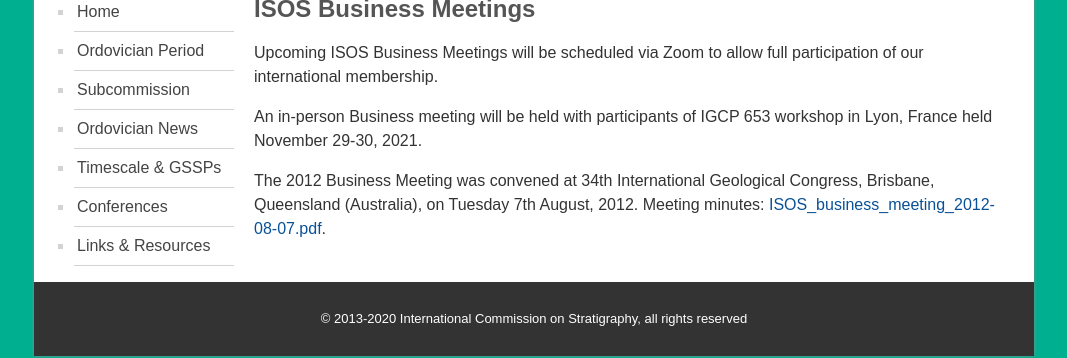
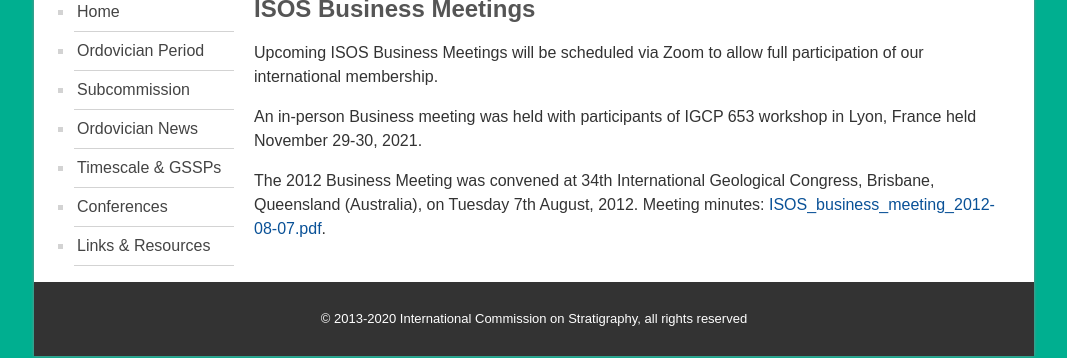
Before and after one commit to whwangChina/subcommission-ordovician, a Jekyll site: the page built from pages/meetings.md, in a window 1280 px wide. Shown: the part 427-785 px from the top of the page, without its empty margins (106-1173 px from the left). Built offline with Jekyll 4.4.1, drawn with Linux system fonts in a browser that asks for light colours.

Commit message:
Update meetings.md

```diff
--- a/pages/meetings.md
+++ b/pages/meetings.md
@@ -7,7 +7,7 @@
 
 Upcoming ISOS Business Meetings will be scheduled via Zoom to allow full participation of our international membership.
 
-An in-person Business meeting will be held with participants of IGCP 653 workshop in Lyon, France held November 29-30, 2021.
+An in-person Business meeting was held with participants of IGCP 653 workshop in Lyon, France held November 29-30, 2021.
 
 The 2012 Business Meeting was convened at 34th International Geological Congress, Brisbane, Queensland (Australia), on Tuesday 7th August, 2012.
 Meeting minutes: [ISOS_business_meeting_2012-08-07.pdf](files/ISOS_business_meeting_2012-08-07.pdf).
```
